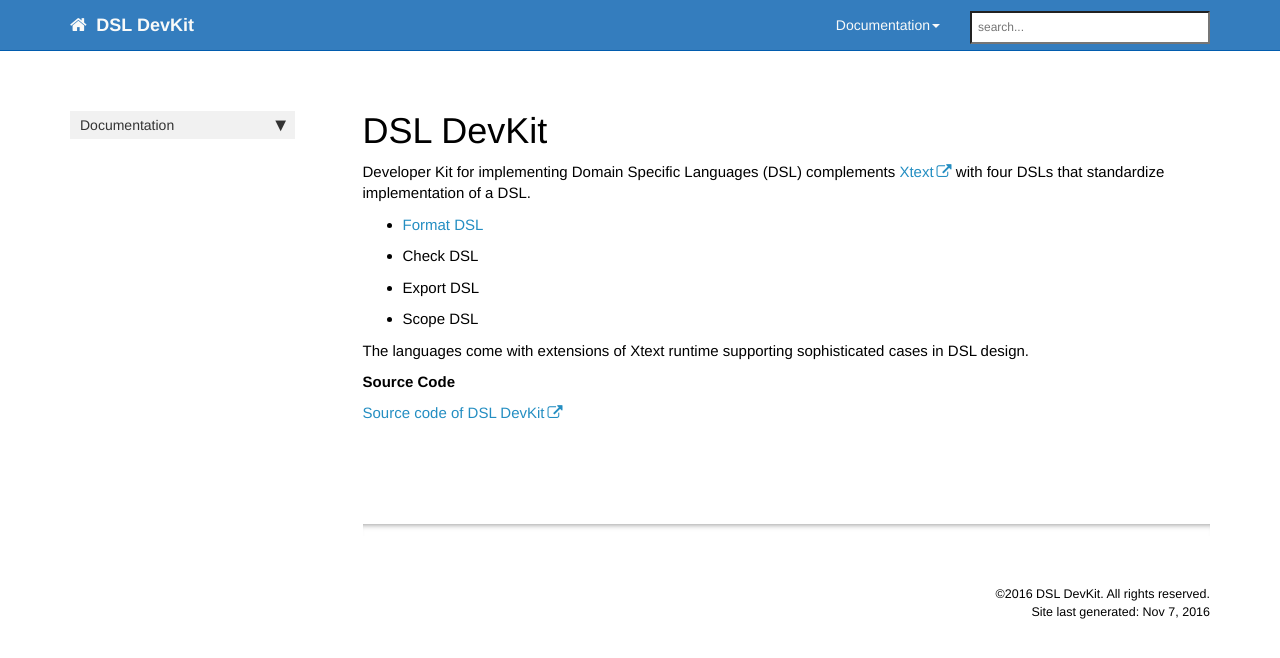
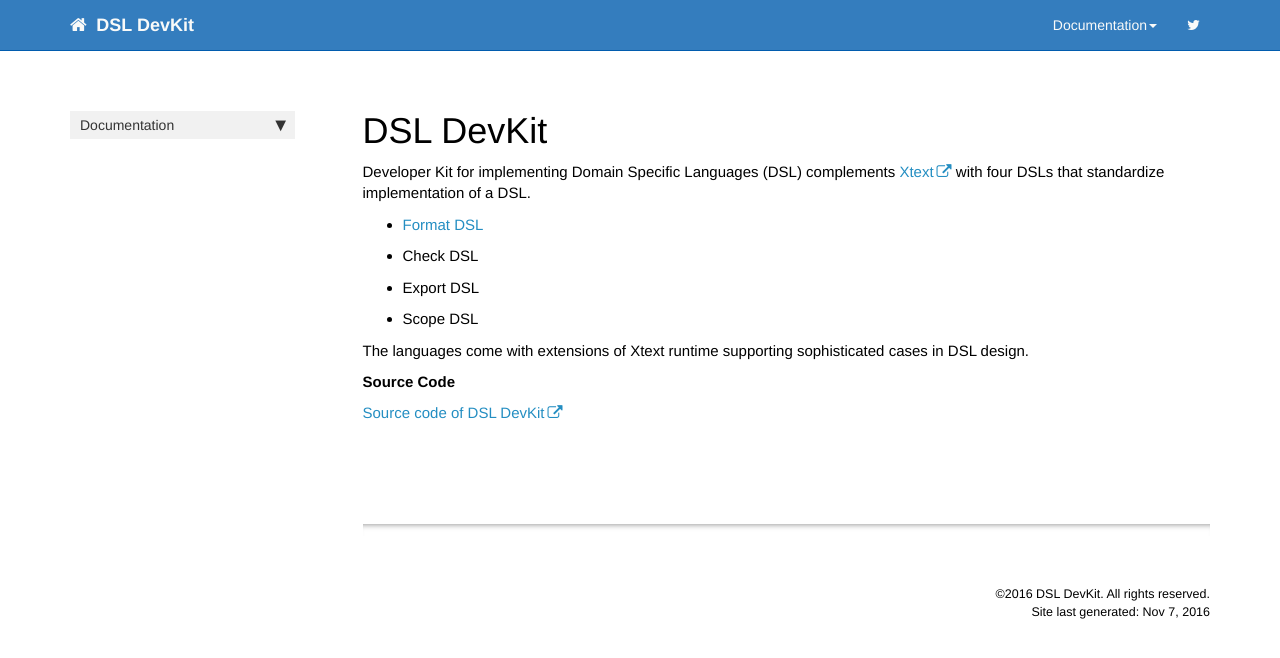
Before and after one commit to dsldevkit/dsldevkit.github.io, a Jekyll site: the page built from index.md, in a window 1280 px wide. Shown: the top 658 px of the page. Built offline with Jekyll 4.4.1, drawn with Linux system fonts in a browser that asks for light colours; nearby versions of some CDN libraries; comment, search, counter and statistics services are not loaded.

Commit message:
#1 Minor layout cleanups
- Remove search box
- Add twitter link
- Fix code box in Format DSL documentation

Issue: #1
Change-Id: I3ed85c323f6f057d2d148424ae61d23a5f8e68ed

```diff
--- a/_config.yml
+++ b/_config.yml
@@ -10,6 +10,8 @@
 
 company_name: DSL DevKit
 # this appears in the footer
+
+twitter_username: dsldevkit
 
 github_editme_path:
 # if you're using Github, provide the basepath to the branch you've created for reviews, following the sample here. if not, leave this value blank.
--- a/_includes/topnav.html
+++ b/_includes/topnav.html
@@ -47,6 +47,12 @@
                 {% if site.feedback_disable == null or site.feedback_disable == false %}
 			{% include feedback.html %}
 		{% endif %}
+               {% if site.twitter_username %}
+                <li>
+                  <a href="https://twitter.com/{{ site.twitter_username }}" class="noCrossRef" target="_blank"><i class="fa fa-twitter"></i></a>
+                </li>
+                {% endif %}
+                {% if site.search_enabled %}
                 <!--comment out this block if you want to hide search-->
                 <li>
                     <!--start search-->
@@ -68,6 +74,7 @@
                     </script>
                     <!--end search-->
                 </li>
+                {% endif %}
             </ul>
         </div>
         </div>
```
Also changed, not shown: pages/format/format.md (+2 -2 lines).
